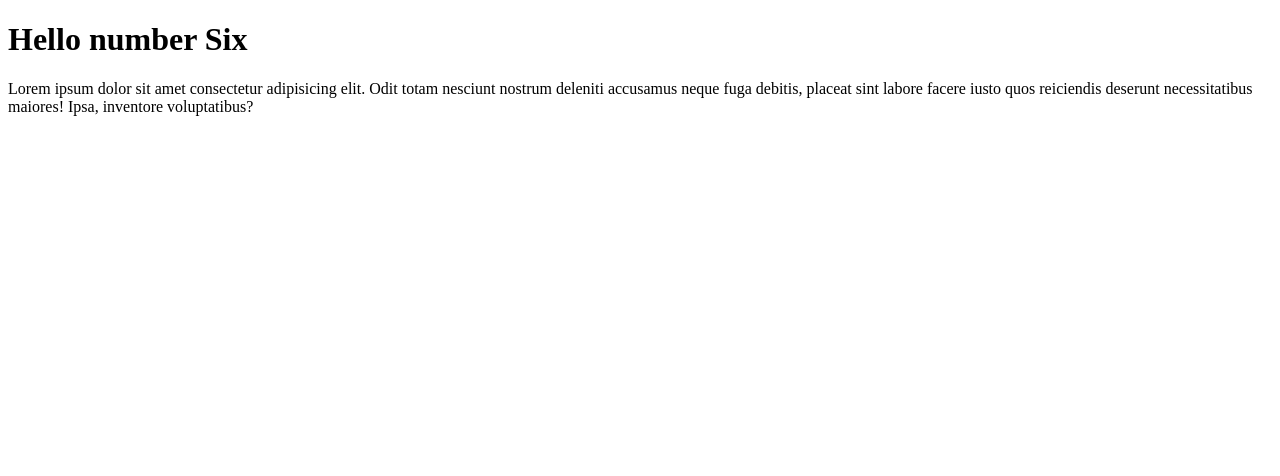
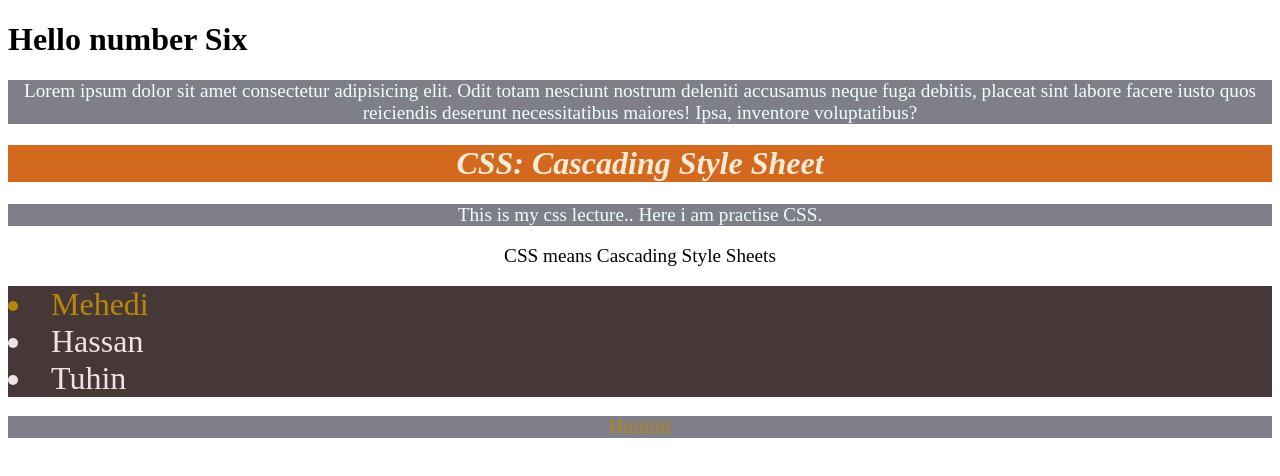
Before and after one commit to mehedi1603/six-number, a plain HTML site: page index.html in a window 1280 px wide. Drawn offline with Linux system fonts and the light colour scheme.

Commit message:
second commit

```diff
--- a/index.html
+++ b/index.html
@@ -4,9 +4,43 @@
     <meta charset="UTF-8">
     <meta name="viewport" content="width=device-width, initial-scale=1.0">
     <title>Six Number Module</title>
+    <style>
+        .anda{
+            font-style: italic;
+            text-align: center;
+            background-color: chocolate;
+            color: antiquewhite;
+
+        }
+        #mango{
+            color: darkgoldenrod;
+
+        }
+        p{
+            color: azure;
+            background-color: rgb(127, 127, 138);
+            text-align: center;
+            font-size: larger;
+            padding: 1;
+        }
+        li{
+            color: rgb(240, 227, 232);
+            font-size: xx-large;
+            background-color: rgb(71, 56, 56);
+        }
+    </style>
 </head>
 <body>
     <h1>Hello number Six</h1>
     <p>Lorem ipsum dolor sit amet consectetur adipisicing elit. Odit totam nesciunt nostrum deleniti accusamus neque fuga debitis, placeat sint labore facere iusto quos reiciendis deserunt necessitatibus maiores! Ipsa, inventore voluptatibus?</p>
+    <h1 class="anda">CSS: Cascading Style Sheet</h1>
+    <p>This is my css lecture.. Here i am practise CSS.</p>
+       <p style="background-color: white;color: black;"> CSS means Cascading Style Sheets
+    </p>
+    <li id="mango">Mehedi</li>
+    <li>Hassan</li>
+    <li>Tuhin</li>
+
+    <p id="mango">Hiiiiiiiii</p>
 </body>
 </html>
```
